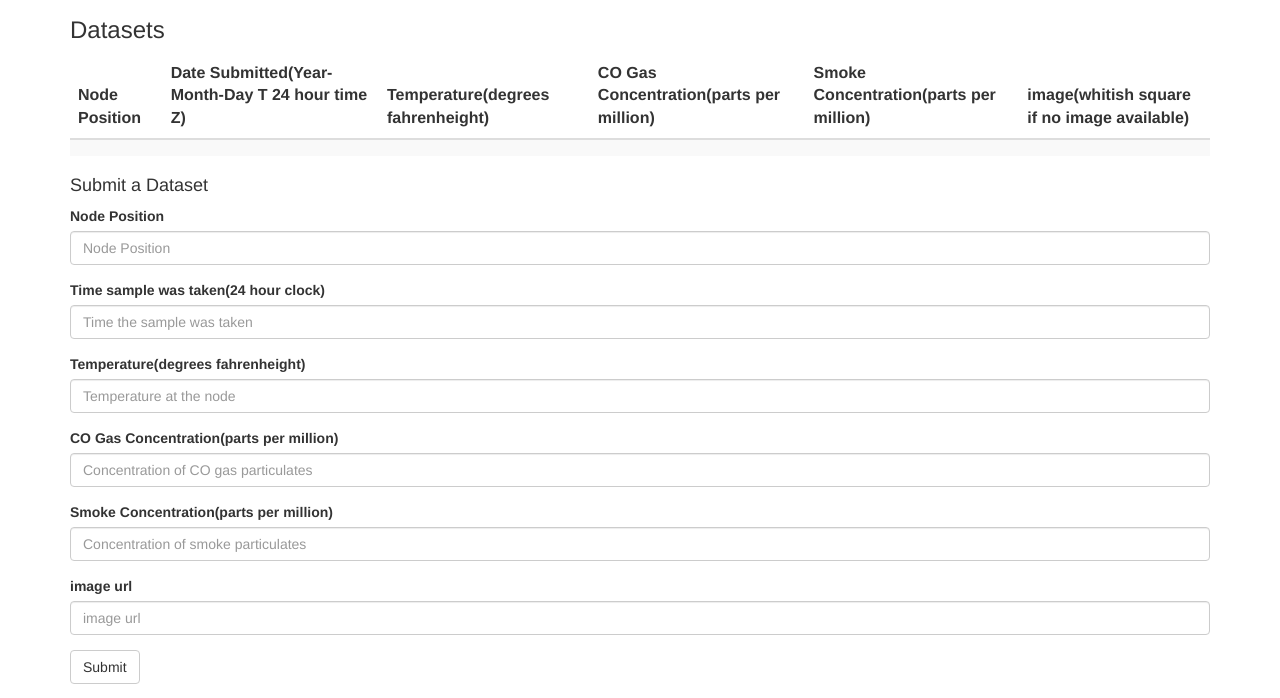
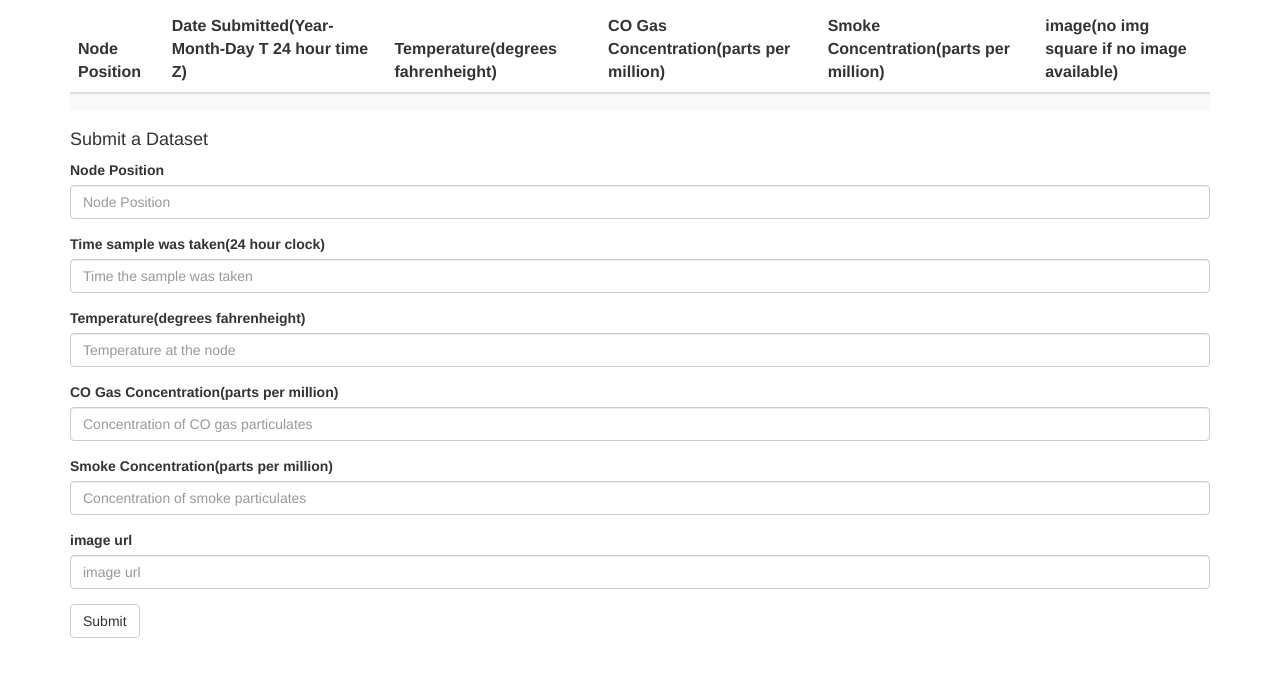
Before and after one commit to team15-wildfire/team15-wildfire.github.io, a plain HTML site: page index.html in a window 1280 px wide. Shown: the part 155-853 px from the top of the page. After the commit the page ends 807 px from the top, so only its background shows below. Drawn offline with nearby package versions, Linux system fonts and the light colour scheme; no server answers.

Commit message:
Update index.html

```diff
--- a/index.html
+++ b/index.html
@@ -24,7 +24,6 @@
     <div class="container">
       <h1>Welcome to The Brush Observation and Wildfire Detection Nodal Information Website!</h1>
       <h2>Everything is Fine</h2>
-      <h3>Datasets</h3>
 
       <table class="table table-striped">
         <thead>
@@ -34,7 +33,7 @@
             <th>Temperature(degrees fahrenheight)</th>
             <th>CO Gas Concentration(parts per million)</th>
             <th>Smoke Concentration(parts per million)</th>
-            <th>image(whitish square if no image available)</th>
+            <th>image(no img square if no image available)</th>
           </tr>
         </thead>
         <tbody>
```
